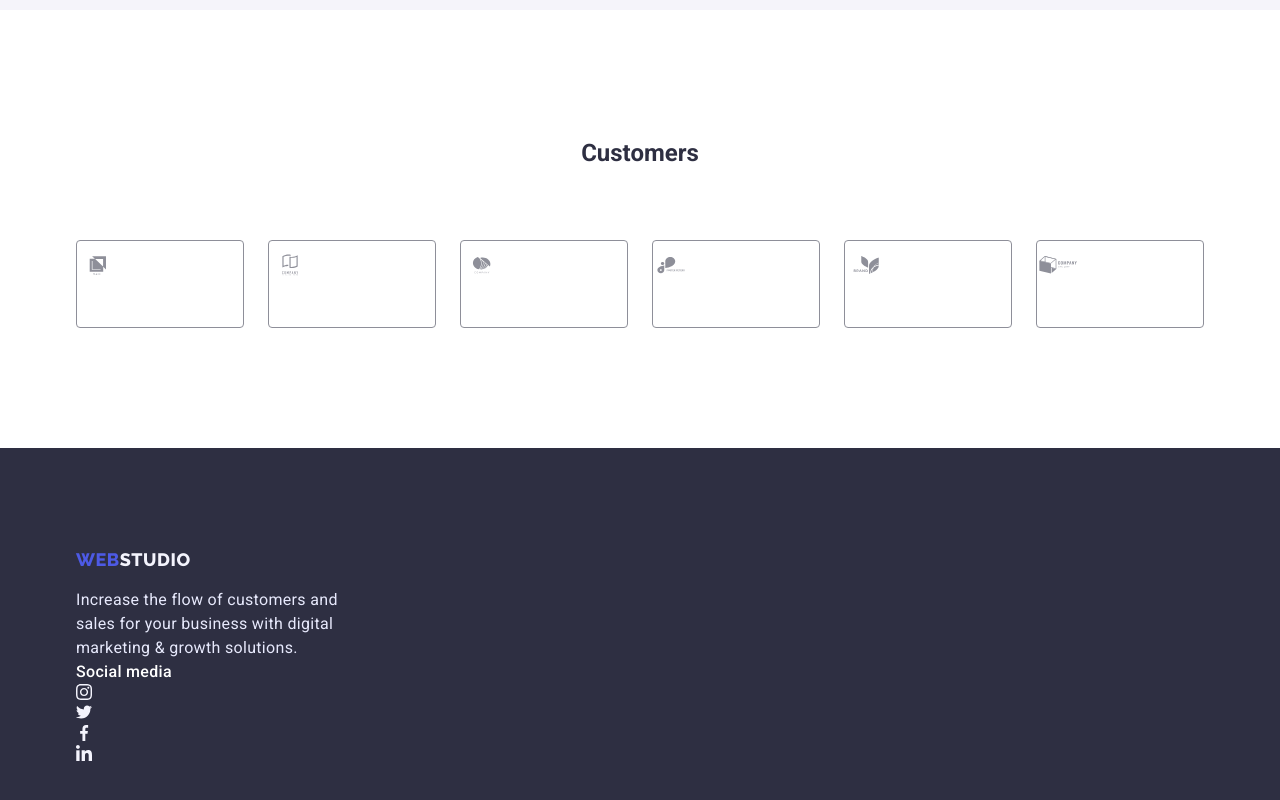
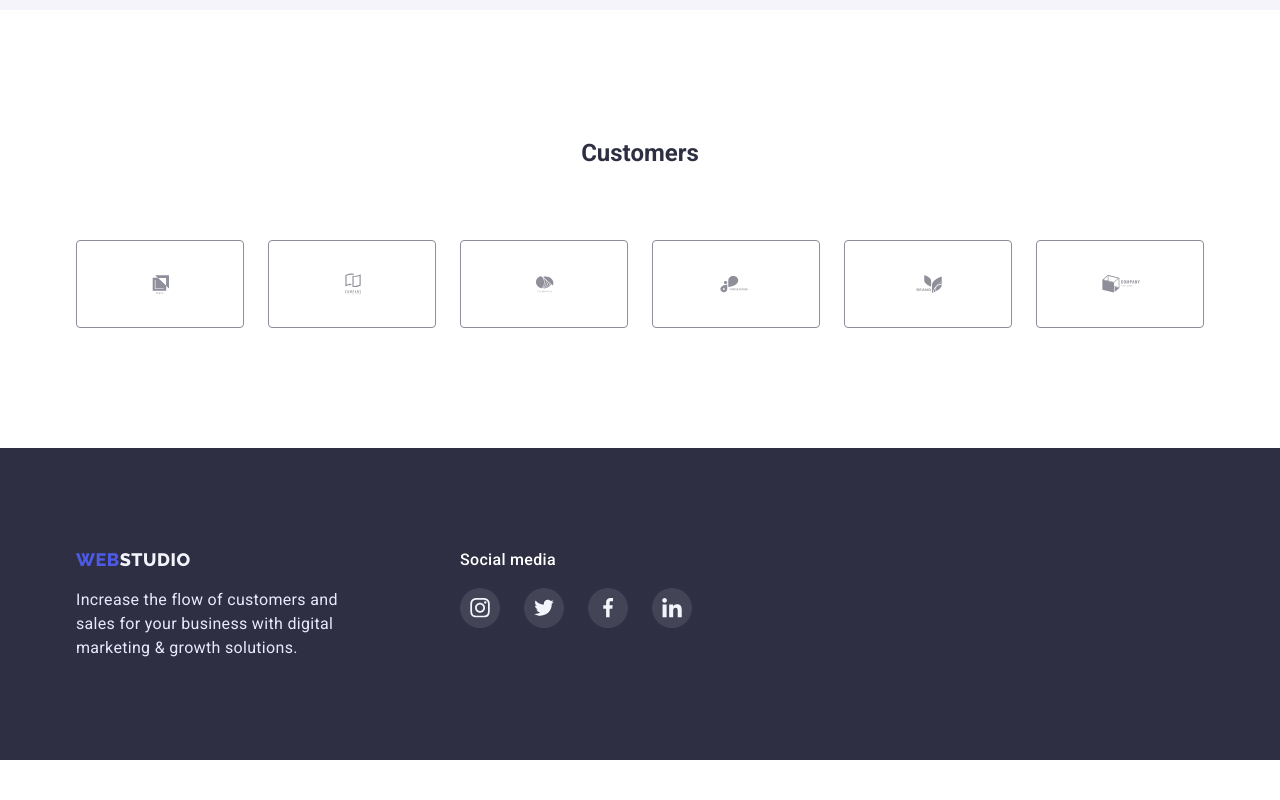
Before and after one commit to MariaPanchenko/goit-markup-hw-04, a website built with Vite: page index.html in a window 1280 px wide. Shown: the part 2454-3254 px from the top of the page. After the commit the page ends 3214 px from the top, so only its background shows below. Built offline with nearby package versions, Linux system fonts and the light colour scheme.

Commit message:
add styles

```diff
--- a/index.html
+++ b/index.html
@@ -301,32 +301,32 @@
           <h2 class="customers-header">Customers</h2>
           <ul class="customers-lists link-decor">
             <li class="customers-item">
-              <svg class="customers-icon" width="41px" height="46.97px">
+              <svg class="customers-icon" width="41" height="46.97">
                 <use href="./images/sprite.svg#icon-Logo"></use>
               </svg>
             </li>
             <li class="customers-item">
-              <svg class="customers-icon" width="41px" height="46.97px">
+              <svg class="customers-icon" width="41" height="46.97">
                 <use href="./images/sprite.svg#icon-Logo-1"></use>
               </svg>
             </li>
             <li class="customers-item">
-              <svg class="customers-icon" width="41px" height="46.97px">
+              <svg class="customers-icon" width="41" height="46.97">
                 <use href="./images/sprite.svg#icon-Logo-2"></use>
               </svg>
             </li>
             <li class="customers-item">
-              <svg class="customers-icon" width="41px" height="46.97px">
+              <svg class="customers-icon" width="41" height="46.97">
                 <use href="./images/sprite.svg#icon-Logo-3"></use>
               </svg>
             </li>
             <li class="customers-item">
-              <svg class="customers-icon" width="41px" height="46.97px">
+              <svg class="customers-icon" width="41" height="46.97">
                 <use href="./images/sprite.svg#icon-Logo-4"></use>
               </svg>
             </li>
             <li class="customers-item">
-              <svg class="customers-icon" width="41px" height="46.97px">
+              <svg class="customers-icon" width="41" height="46.97">
                 <use href="./images/sprite.svg#icon-Logo-5"></use>
               </svg>
             </li>
@@ -335,7 +335,8 @@
       </section>
     </main>
     <footer class="footer">
-      <div class="container">
+      <div class="container footer-main">
+        <div class="footer-left">
           <a class="logotype footer-logotype" href="./index.html"
             ><span class="logo-accent">Web</span
             ><span class="footer-logo-accent">Studio</span>
@@ -344,38 +345,42 @@
             Increase the flow of customers and sales for your business with
             digital marketing & growth solutions.
           </p>
+        </div>
+
+        <div class="footer-right">
           <h3 class="footer-header">Social media</h3>
           <ul class="footer-social link-decor">
             <li class="footer-social-item">
               <a class="footer-social-link" href="">
-              <svg class="footer-social-icon" width="16" height="16px">
+                <svg class="footer-social-icon" width="24" height="19.5">
                   <use href="./images/sprite.svg#icon-instagram-2"></use>
                 </svg>
               </a>
             </li>
             <li class="footer-social-item">
               <a class="footer-social-link" href="">
-              <svg class="footer-social-icon" width="16" height="16px">
+                <svg class="footer-social-icon" width="24" height="19.5">
                   <use href="./images/sprite.svg#icon-twitter-1"></use>
                 </svg>
               </a>
             </li>
             <li class="footer-social-item">
               <a class="footer-social-link" href="">
-              <svg class="footer-social-icon" width="16px" height="16px">
+                <svg class="footer-social-icon" width="24" height="19.5">
                   <use href="./images/sprite.svg#icon-facebook-1"></use>
                 </svg>
               </a>
             </li>
             <li class="footer-social-item">
               <a class="footer-social-link" href="">
-              <svg class="footer-social-icon" width="16" height="16px">
+                <svg class="footer-social-icon" width="24" height="19.5">
                   <use href="./images/sprite.svg#icon-linkedin-1"></use>
                 </svg>
               </a>
             </li>
           </ul>
         </div>
+      </div>
     </footer>
   </body>
 </html>
--- a/style.css
+++ b/style.css
@@ -308,6 +308,21 @@ p {
   padding-bottom: 32px;
 }
 
+.team-social {
+  display: flex;
+  justify-content: center;
+  gap: 24px;
+}
+.team-social-link {
+  display: flex;
+  justify-content: center;
+  align-items: center;
+  width: 40px;
+  height: 40px;
+  border-radius: 50%;
+  background-color: #4d5ae5;
+}
+
 /* team */
 
 /* customers */
@@ -327,6 +342,9 @@ p {
   padding-bottom: 120px;
 }
 .customers-item {
+  display: flex;
+  justify-content: center;
+  align-items: center;
   width: 168px;
   height: 88px;
   border: 1px solid #8e8f99;
@@ -340,23 +358,26 @@ p {
   padding-top: 100px;
   padding-bottom: 100px;
 }
+.footer-main {
+  display: flex;
+}
+.footer-left {
+  margin-right: 120px;
+}
 
-.team-social {
+.footer-social {
   display: flex;
   justify-content: center;
   gap: 24px;
 }
-.team-social-link {
+.footer-social-link {
   display: flex;
   justify-content: center;
   align-items: center;
   width: 40px;
   height: 40px;
   border-radius: 50%;
-  background-color: #4d5ae5;
-}
-.team-social-icon {
-  fill: #e7e9fc;
+  background-color: rgba(255, 255, 255, 0.1);
 }
 
 .footer-header {
@@ -366,6 +387,7 @@ p {
   font-size: 16px;
   line-height: 1.5;
   letter-spacing: 0.02em;
+  margin-bottom: 16px;
 }
 /* .footer-logotype {
   margin-bottom: 16px;
--- /dev/null
+++ b/vite.config.js
@@ -0,0 +1,12 @@
+import { defineConfig } from 'vite';
+
+// https://vitejs.dev/config/
+export default defineConfig({
+  plugins: [],
+  server: {
+    host: true,
+    base: '/',
+    open: true,
+    port: 8080,
+  },
+});
```
Also changed, not shown: package.json (added, +14 -0 lines), 2 other files. Lines whose indentation alone changed are shown as unchanged.
